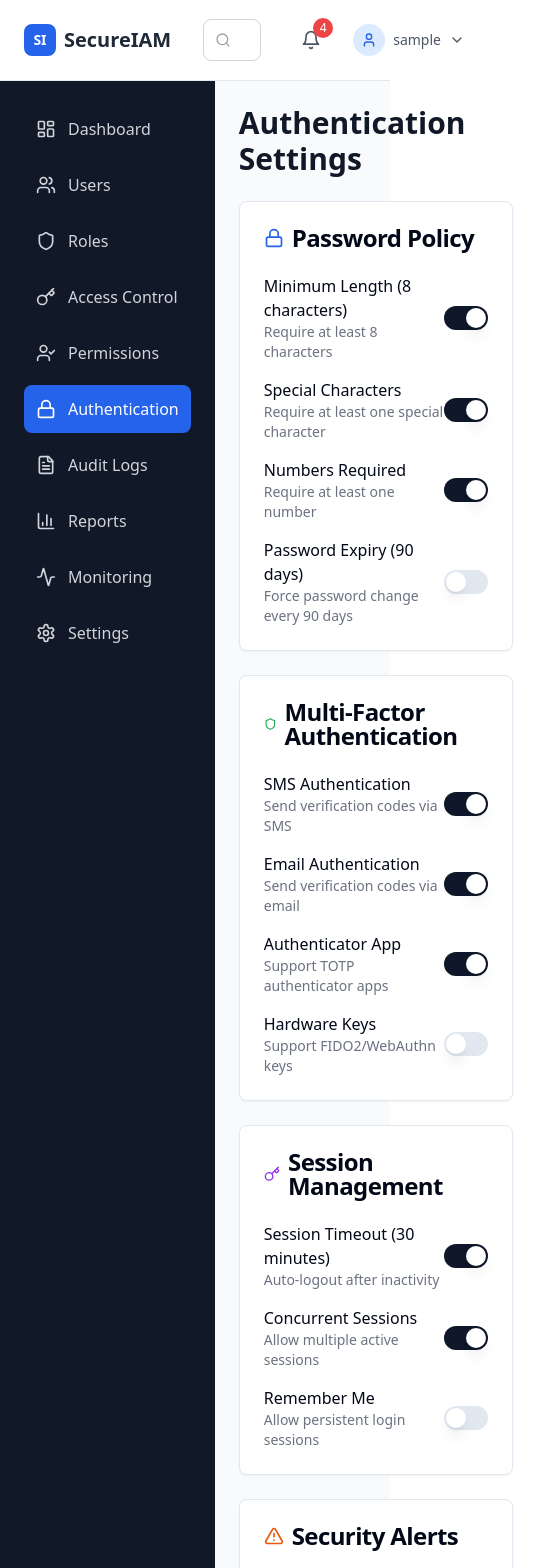
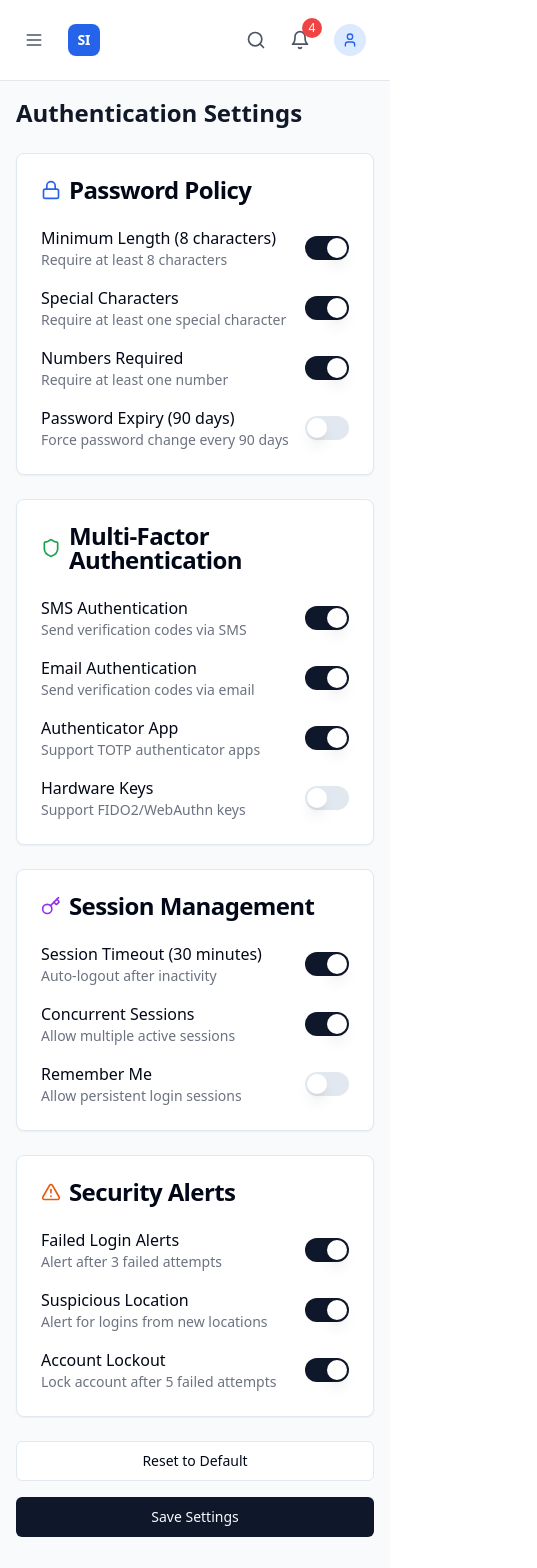
Before and after one commit to Akpk1234/secure-iam-visuals, a React (Vite) app: page /authentication in a window 390 px wide. Shown: the top 1568 px of the page, 537 px wide, since content can reach past the window. Built offline with nearby package versions, Linux system fonts and the light colour scheme; sample sign-in values are in the browser's storage.

Commit message:
Fix: Make project responsive
Implement responsive design across all pages and components.

```diff
--- a/src/components/layout/Layout.tsx
+++ b/src/components/layout/Layout.tsx
@@ -1,5 +1,5 @@
 
-import React from 'react';
+import React, { useState } from 'react';
 import Navbar from './Navbar';
 import Sidebar from './Sidebar';
 import Footer from './Footer';
@@ -9,13 +9,15 @@ interface LayoutProps {
 }
 
 const Layout: React.FC<LayoutProps> = ({ children }) => {
+  const [sidebarOpen, setSidebarOpen] = useState(false);
+
   return (
     <div className="min-h-screen bg-gray-50">
-      <Navbar />
+      <Navbar onMenuClick={() => setSidebarOpen(!sidebarOpen)} />
       <div className="flex">
-        <Sidebar />
-        <div className="flex-1">
-          <main className="p-6">
+        <Sidebar isOpen={sidebarOpen} onClose={() => setSidebarOpen(false)} />
+        <div className="flex-1 min-w-0">
+          <main className="p-4 sm:p-6">
             {children}
           </main>
           <Footer />
--- a/src/components/layout/Navbar.tsx
+++ b/src/components/layout/Navbar.tsx
@@ -1,9 +1,13 @@
 
 import React, { useState } from 'react';
-import { Bell, Search, User, ChevronDown, Settings, LogOut, UserCircle } from 'lucide-react';
+import { Bell, Search, User, ChevronDown, Settings, LogOut, UserCircle, Menu } from 'lucide-react';
 import { Link, useNavigate } from 'react-router-dom';
 
-const Navbar = () => {
+interface NavbarProps {
+  onMenuClick: () => void;
+}
+
+const Navbar: React.FC<NavbarProps> = ({ onMenuClick }) => {
   const [showUserMenu, setShowUserMenu] = useState(false);
   const [searchTerm, setSearchTerm] = useState('');
   const [notifications] = useState([
@@ -22,7 +26,6 @@ const Navbar = () => {
     e.preventDefault();
     if (searchTerm.trim()) {
       console.log('Searching for:', searchTerm);
-      // Implement search functionality here
       alert(`Searching for: ${searchTerm}`);
     }
   };
@@ -40,18 +43,27 @@ const Navbar = () => {
   };
 
   return (
-    <nav className="bg-white border-b border-gray-200 px-6 py-4">
+    <nav className="bg-white border-b border-gray-200 px-4 sm:px-6 py-4">
       <div className="flex items-center justify-between">
         <div className="flex items-center space-x-4">
+          {/* Mobile menu button */}
+          <button
+            onClick={onMenuClick}
+            className="md:hidden p-2 text-gray-600 hover:text-gray-900 hover:bg-gray-100 rounded-lg"
+          >
+            <Menu className="h-5 w-5" />
+          </button>
+
           <Link to="/" className="flex items-center space-x-2">
             <div className="w-8 h-8 bg-blue-600 rounded-lg flex items-center justify-center">
               <span className="text-white font-bold text-sm">SI</span>
             </div>
-            <span className="text-xl font-bold text-gray-800">SecureIAM</span>
+            <span className="text-xl font-bold text-gray-800 hidden sm:block">SecureIAM</span>
           </Link>
         </div>
 
-        <div className="flex-1 max-w-md mx-8">
+        {/* Search bar - hidden on mobile */}
+        <div className="flex-1 max-w-md mx-4 sm:mx-8 hidden md:block">
           <form onSubmit={handleSearch} className="relative">
             <Search className="absolute left-3 top-1/2 transform -translate-y-1/2 text-gray-400 h-4 w-4" />
             <input
@@ -64,7 +76,13 @@ const Navbar = () => {
           </form>
         </div>
 
-        <div className="flex items-center space-x-4">
+        <div className="flex items-center space-x-2 sm:space-x-4">
+          {/* Mobile search button */}
+          <button className="md:hidden p-2 text-gray-600 hover:text-gray-900 hover:bg-gray-100 rounded-lg">
+            <Search className="h-5 w-5" />
+          </button>
+
+          {/* Notifications */}
           <div className="relative">
             <button
               onClick={() => setShowNotifications(!showNotifications)}
@@ -77,7 +95,7 @@ const Navbar = () => {
             </button>
 
             {showNotifications && (
-              <div className="absolute right-0 mt-2 w-80 bg-white rounded-lg shadow-lg border z-50">
+              <div className="absolute right-0 mt-2 w-80 max-w-xs sm:max-w-sm bg-white rounded-lg shadow-lg border z-50">
                 <div className="p-4 border-b">
                   <h3 className="font-semibold text-gray-800">Notifications</h3>
                 </div>
@@ -89,8 +107,8 @@ const Navbar = () => {
                           notification.type === 'success' ? 'bg-green-500' :
                           notification.type === 'warning' ? 'bg-yellow-500' : 'bg-blue-500'
                         }`}></div>
-                        <div className="flex-1">
-                          <p className="text-sm text-gray-800">{notification.message}</p>
+                        <div className="flex-1 min-w-0">
+                          <p className="text-sm text-gray-800 break-words">{notification.message}</p>
                           <p className="text-xs text-gray-500 mt-1">{notification.time}</p>
                         </div>
                       </div>
@@ -101,6 +119,7 @@ const Navbar = () => {
             )}
           </div>
 
+          {/* User menu */}
           <div className="relative">
             <button
               onClick={() => setShowUserMenu(!showUserMenu)}
@@ -109,8 +128,8 @@ const Navbar = () => {
               <div className="w-8 h-8 bg-blue-100 rounded-full flex items-center justify-center">
                 <User className="h-4 w-4 text-blue-600" />
               </div>
-              <span className="text-sm font-medium">{userName}</span>
-              <ChevronDown className="h-4 w-4" />
+              <span className="text-sm font-medium hidden sm:block">{userName}</span>
+              <ChevronDown className="h-4 w-4 hidden sm:block" />
             </button>
 
             {showUserMenu && (
@@ -120,9 +139,9 @@ const Navbar = () => {
                     <div className="w-12 h-12 bg-blue-100 rounded-full flex items-center justify-center">
                       <UserCircle className="h-8 w-8 text-blue-600" />
                     </div>
-                    <div>
-                      <h3 className="font-semibold text-gray-800">{userName}</h3>
-                      <p className="text-sm text-gray-500">{userEmail}</p>
+                    <div className="min-w-0 flex-1">
+                      <h3 className="font-semibold text-gray-800 truncate">{userName}</h3>
+                      <p className="text-sm text-gray-500 truncate">{userEmail}</p>
                       <p className="text-xs text-gray-400">Super Administrator</p>
                     </div>
                   </div>
--- a/src/components/layout/Sidebar.tsx
+++ b/src/components/layout/Sidebar.tsx
@@ -11,10 +11,16 @@ import {
   BarChart3,
   UserCheck,
   Lock,
-  Activity
+  Activity,
+  X
 } from 'lucide-react';
 
-const Sidebar = () => {
+interface SidebarProps {
+  isOpen: boolean;
+  onClose: () => void;
+}
+
+const Sidebar: React.FC<SidebarProps> = ({ isOpen, onClose }) => {
   const location = useLocation();
 
   const menuItems = [
@@ -31,8 +37,32 @@ const Sidebar = () => {
   ];
 
   return (
-    <aside className="w-64 bg-gray-900 text-white min-h-screen">
-      <div className="p-6">
+    <>
+      {/* Mobile overlay */}
+      {isOpen && (
+        <div
+          className="fixed inset-0 bg-black bg-opacity-50 z-40 md:hidden"
+          onClick={onClose}
+        ></div>
+      )}
+
+      {/* Sidebar */}
+      <aside className={`
+        fixed md:static top-0 left-0 z-50 h-full
+        w-64 bg-gray-900 text-white transform transition-transform duration-300 ease-in-out
+        ${isOpen ? 'translate-x-0' : '-translate-x-full md:translate-x-0'}
+      `}>
+        {/* Mobile close button */}
+        <div className="flex justify-end p-4 md:hidden">
+          <button
+            onClick={onClose}
+            className="text-gray-300 hover:text-white"
+          >
+            <X className="h-6 w-6" />
+          </button>
+        </div>
+
+        <div className="px-6 pb-6">
           <div className="space-y-2">
             {menuItems.map((item) => {
               const Icon = item.icon;
@@ -42,20 +72,22 @@ const Sidebar = () => {
                 <Link
                   key={item.name}
                   to={item.path}
+                  onClick={() => onClose()}
                   className={`flex items-center space-x-3 p-3 rounded-lg transition-colors ${
                     isActive
                       ? 'bg-blue-600 text-white'
                       : 'text-gray-300 hover:bg-gray-800 hover:text-white'
                   }`}
                 >
-                <Icon className="h-5 w-5" />
-                <span className="font-medium">{item.name}</span>
+                  <Icon className="h-5 w-5 flex-shrink-0" />
+                  <span className="font-medium truncate">{item.name}</span>
                 </Link>
               );
             })}
           </div>
         </div>
       </aside>
+    </>
   );
 };
 
--- a/src/pages/Authentication.tsx
+++ b/src/pages/Authentication.tsx
@@ -79,22 +79,22 @@ const Authentication = () => {
 
   return (
     <div className="space-y-6">
-      <div className="flex justify-between items-center">
-        <h1 className="text-3xl font-bold text-gray-900">Authentication Settings</h1>
+      <div className="flex flex-col sm:flex-row sm:justify-between sm:items-center gap-4">
+        <h1 className="text-2xl sm:text-3xl font-bold text-gray-900">Authentication Settings</h1>
       </div>
 
-      <div className="grid grid-cols-1 lg:grid-cols-2 gap-6">
+      <div className="grid grid-cols-1 xl:grid-cols-2 gap-6">
         {/* Password Policy */}
         <Card>
           <CardHeader>
             <CardTitle className="flex items-center space-x-2">
-              <Lock className="h-5 w-5 text-blue-600" />
+              <Lock className="h-5 w-5 text-blue-600 flex-shrink-0" />
               <span>Password Policy</span>
             </CardTitle>
           </CardHeader>
           <CardContent className="space-y-4">
-            <div className="flex items-center justify-between">
-              <div>
+            <div className="flex items-center justify-between gap-4">
+              <div className="min-w-0 flex-1">
                 <p className="font-medium">Minimum Length (8 characters)</p>
                 <p className="text-sm text-gray-500">Require at least 8 characters</p>
               </div>
@@ -103,8 +103,8 @@ const Authentication = () => {
                 onCheckedChange={() => handleToggle('passwordPolicy', 'minLength')}
               />
             </div>
-            <div className="flex items-center justify-between">
-              <div>
+            <div className="flex items-center justify-between gap-4">
+              <div className="min-w-0 flex-1">
                 <p className="font-medium">Special Characters</p>
                 <p className="text-sm text-gray-500">Require at least one special character</p>
               </div>
@@ -113,8 +113,8 @@ const Authentication = () => {
                 onCheckedChange={() => handleToggle('passwordPolicy', 'specialChars')}
               />
             </div>
-            <div className="flex items-center justify-between">
-              <div>
+            <div className="flex items-center justify-between gap-4">
+              <div className="min-w-0 flex-1">
                 <p className="font-medium">Numbers Required</p>
                 <p className="text-sm text-gray-500">Require at least one number</p>
               </div>
@@ -123,8 +123,8 @@ const Authentication = () => {
                 onCheckedChange={() => handleToggle('passwordPolicy', 'numbersRequired')}
               />
             </div>
-            <div className="flex items-center justify-between">
-              <div>
+            <div className="flex items-center justify-between gap-4">
+              <div className="min-w-0 flex-1">
                 <p className="font-medium">Password Expiry (90 days)</p>
                 <p className="text-sm text-gray-500">Force password change every 90 days</p>
               </div>
@@ -140,13 +140,13 @@ const Authentication = () => {
         <Card>
           <CardHeader>
             <CardTitle className="flex items-center space-x-2">
-              <Shield className="h-5 w-5 text-green-600" />
+              <Shield className="h-5 w-5 text-green-600 flex-shrink-0" />
               <span>Multi-Factor Authentication</span>
             </CardTitle>
           </CardHeader>
           <CardContent className="space-y-4">
-            <div className="flex items-center justify-between">
-              <div>
+            <div className="flex items-center justify-between gap-4">
+              <div className="min-w-0 flex-1">
                 <p className="font-medium">SMS Authentication</p>
                 <p className="text-sm text-gray-500">Send verification codes via SMS</p>
               </div>
@@ -155,8 +155,8 @@ const Authentication = () => {
                 onCheckedChange={() => handleToggle('mfa', 'sms')}
               />
             </div>
-            <div className="flex items-center justify-between">
-              <div>
+            <div className="flex items-center justify-between gap-4">
+              <div className="min-w-0 flex-1">
                 <p className="font-medium">Email Authentication</p>
                 <p className="text-sm text-gray-500">Send verification codes via email</p>
               </div>
@@ -165,8 +165,8 @@ const Authentication = () => {
                 onCheckedChange={() => handleToggle('mfa', 'email')}
               />
             </div>
-            <div className="flex items-center justify-between">
-              <div>
+            <div className="flex items-center justify-between gap-4">
+              <div className="min-w-0 flex-1">
                 <p className="font-medium">Authenticator App</p>
                 <p className="text-sm text-gray-500">Support TOTP authenticator apps</p>
               </div>
@@ -175,8 +175,8 @@ const Authentication = () => {
                 onCheckedChange={() => handleToggle('mfa', 'authenticatorApp')}
               />
             </div>
-            <div className="flex items-center justify-between">
-              <div>
+            <div className="flex items-center justify-between gap-4">
+              <div className="min-w-0 flex-1">
                 <p className="font-medium">Hardware Keys</p>
                 <p className="text-sm text-gray-500">Support FIDO2/WebAuthn keys</p>
               </div>
@@ -192,13 +192,13 @@ const Authentication = () => {
         <Card>
           <CardHeader>
             <CardTitle className="flex items-center space-x-2">
-              <Key className="h-5 w-5 text-purple-600" />
+              <Key className="h-5 w-5 text-purple-600 flex-shrink-0" />
               <span>Session Management</span>
             </CardTitle>
           </CardHeader>
           <CardContent className="space-y-4">
-            <div className="flex items-center justify-between">
-              <div>
+            <div className="flex items-center justify-between gap-4">
+              <div className="min-w-0 flex-1">
                 <p className="font-medium">Session Timeout (30 minutes)</p>
                 <p className="text-sm text-gray-500">Auto-logout after inactivity</p>
               </div>
@@ -207,8 +207,8 @@ const Authentication = () => {
                 onCheckedChange={() => handleToggle('sessionManagement', 'sessionTimeout')}
               />
             </div>
-            <div className="flex items-center justify-between">
-              <div>
+            <div className="flex items-center justify-between gap-4">
+              <div className="min-w-0 flex-1">
                 <p className="font-medium">Concurrent Sessions</p>
                 <p className="text-sm text-gray-500">Allow multiple active sessions</p>
               </div>
@@ -217,8 +217,8 @@ const Authentication = () => {
                 onCheckedChange={() => handleToggle('sessionManagement', 'concurrentSessions')}
               />
             </div>
-            <div className="flex items-center justify-between">
-              <div>
+            <div className="flex items-center justify-between gap-4">
+              <div className="min-w-0 flex-1">
                 <p className="font-medium">Remember Me</p>
                 <p className="text-sm text-gray-500">Allow persistent login sessions</p>
               </div>
@@ -234,13 +234,13 @@ const Authentication = () => {
         <Card>
           <CardHeader>
             <CardTitle className="flex items-center space-x-2">
-              <AlertTriangle className="h-5 w-5 text-orange-600" />
+              <AlertTriangle className="h-5 w-5 text-orange-600 flex-shrink-0" />
               <span>Security Alerts</span>
             </CardTitle>
           </CardHeader>
           <CardContent className="space-y-4">
-            <div className="flex items-center justify-between">
-              <div>
+            <div className="flex items-center justify-between gap-4">
+              <div className="min-w-0 flex-1">
                 <p className="font-medium">Failed Login Alerts</p>
                 <p className="text-sm text-gray-500">Alert after 3 failed attempts</p>
               </div>
@@ -249,8 +249,8 @@ const Authentication = () => {
                 onCheckedChange={() => handleToggle('securityAlerts', 'failedLoginAlerts')}
               />
             </div>
-            <div className="flex items-center justify-between">
-              <div>
+            <div className="flex items-center justify-between gap-4">
+              <div className="min-w-0 flex-1">
                 <p className="font-medium">Suspicious Location</p>
                 <p className="text-sm text-gray-500">Alert for logins from new locations</p>
               </div>
@@ -259,8 +259,8 @@ const Authentication = () => {
                 onCheckedChange={() => handleToggle('securityAlerts', 'suspiciousLocation')}
               />
             </div>
-            <div className="flex items-center justify-between">
-              <div>
+            <div className="flex items-center justify-between gap-4">
+              <div className="min-w-0 flex-1">
                 <p className="font-medium">Account Lockout</p>
                 <p className="text-sm text-gray-500">Lock account after 5 failed attempts</p>
               </div>
@@ -273,11 +273,11 @@ const Authentication = () => {
         </Card>
       </div>
 
-      <div className="flex justify-end space-x-4">
-        <Button variant="outline" onClick={handleResetToDefault}>
+      <div className="flex flex-col sm:flex-row justify-end gap-4">
+        <Button variant="outline" onClick={handleResetToDefault} className="w-full sm:w-auto">
           Reset to Default
         </Button>
-        <Button onClick={handleSaveSettings}>
+        <Button onClick={handleSaveSettings} className="w-full sm:w-auto">
           Save Settings
         </Button>
       </div>
```
Also changed, not shown: src/pages/Dashboard.tsx (+22 -22 lines). Lines whose indentation alone changed are shown as unchanged.
